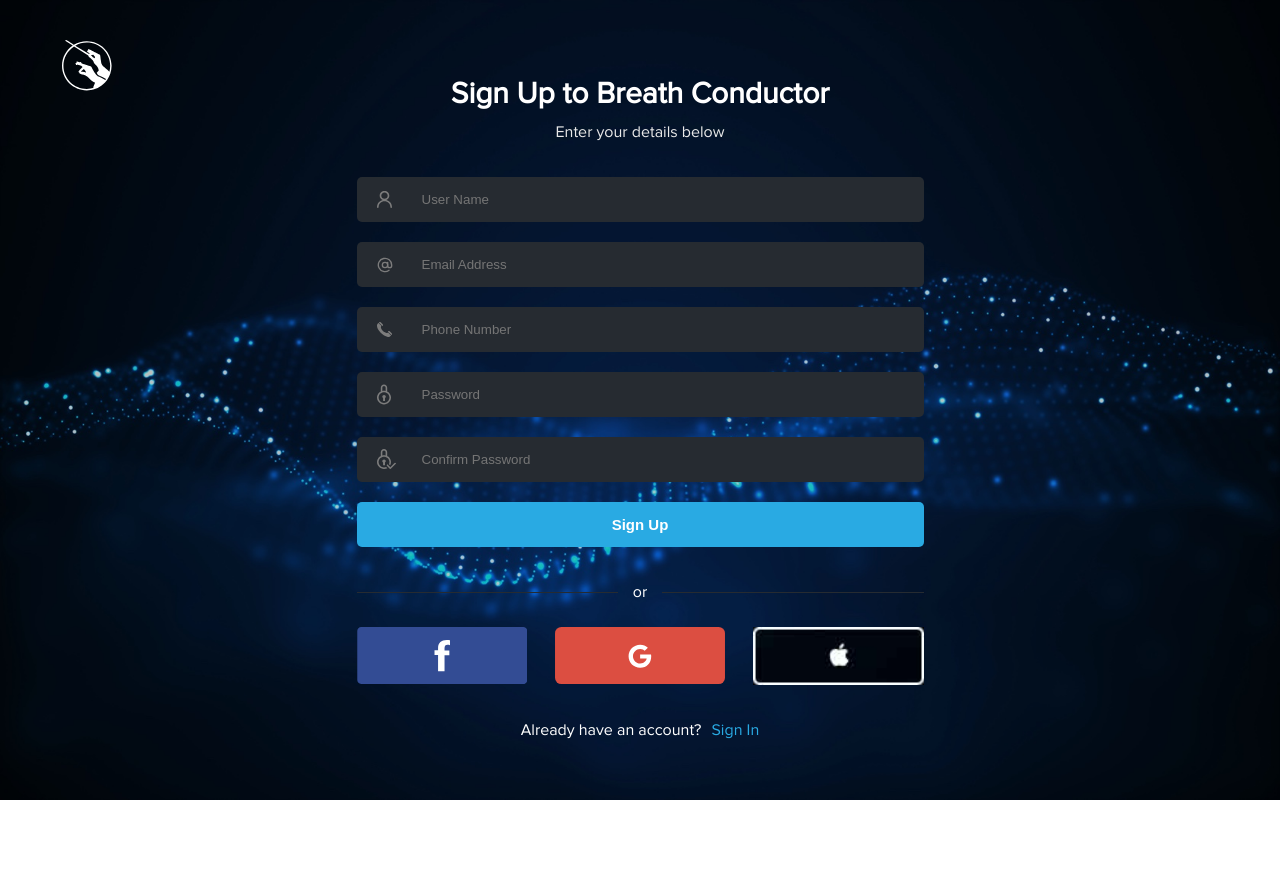
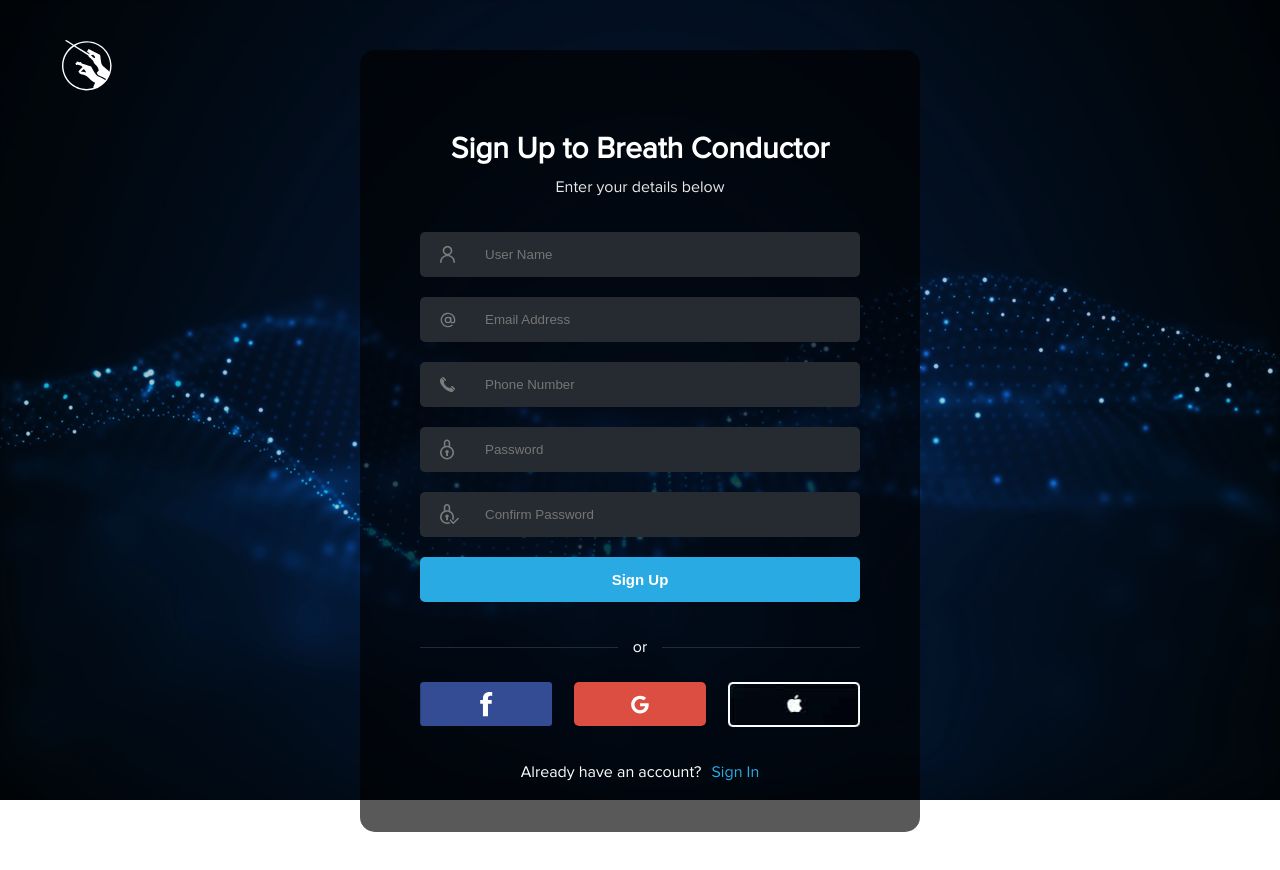
Before and after one commit to DevShahidul/breath-conductor, a React (Create React App) app: page /signup in a window 1280 px wide. Shown: the top 870 px of the page. Before the commit the page ends 815 px from the top, so only its background shows below. Built offline with nearby package versions, Linux system fonts and the light colour scheme.

Commit message:
Updated structure

```diff
--- a/src/Component/Signup.js
+++ b/src/Component/Signup.js
@@ -121,8 +121,7 @@
         return (
             <Fragment>
                 <div className="container login-box">
-                    <div className="row">
-                        <div className="col-1">
+                    <div className="container-inner">
                         <div className="sign-in sign-up">
                             <h2 className="title">Sign Up to Breath Conductor</h2>
                             <p className="details">Enter your details below</p>
@@ -181,7 +180,6 @@
                         <p className="signup-text">Already have an account?<Link to="/login"> <span className="text-primary">Sign In</span> </Link> </p>
                     </div>
                 </div>
-                </div>
             </Fragment>
         );
     }
```
Lines whose indentation alone changed are shown as unchanged.
